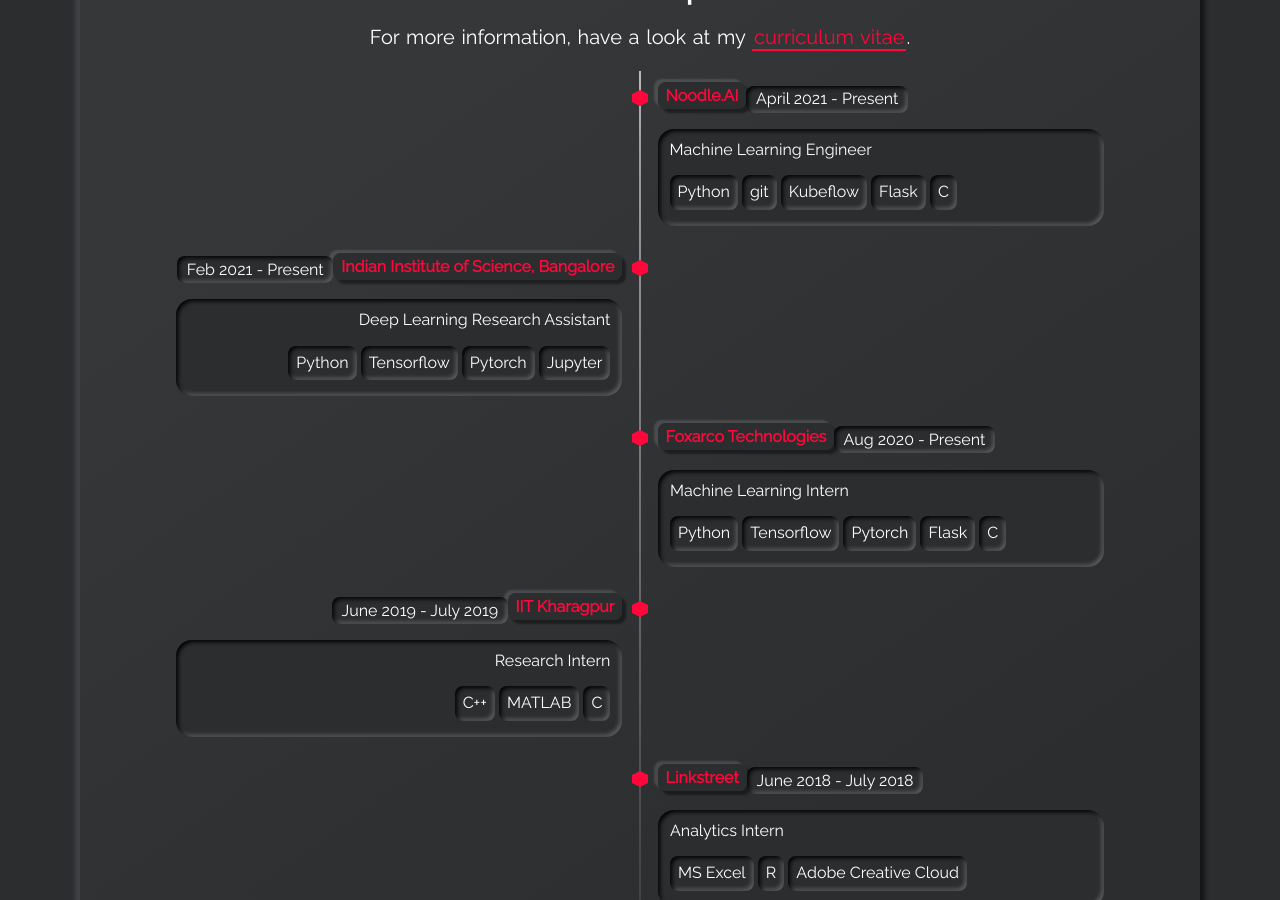
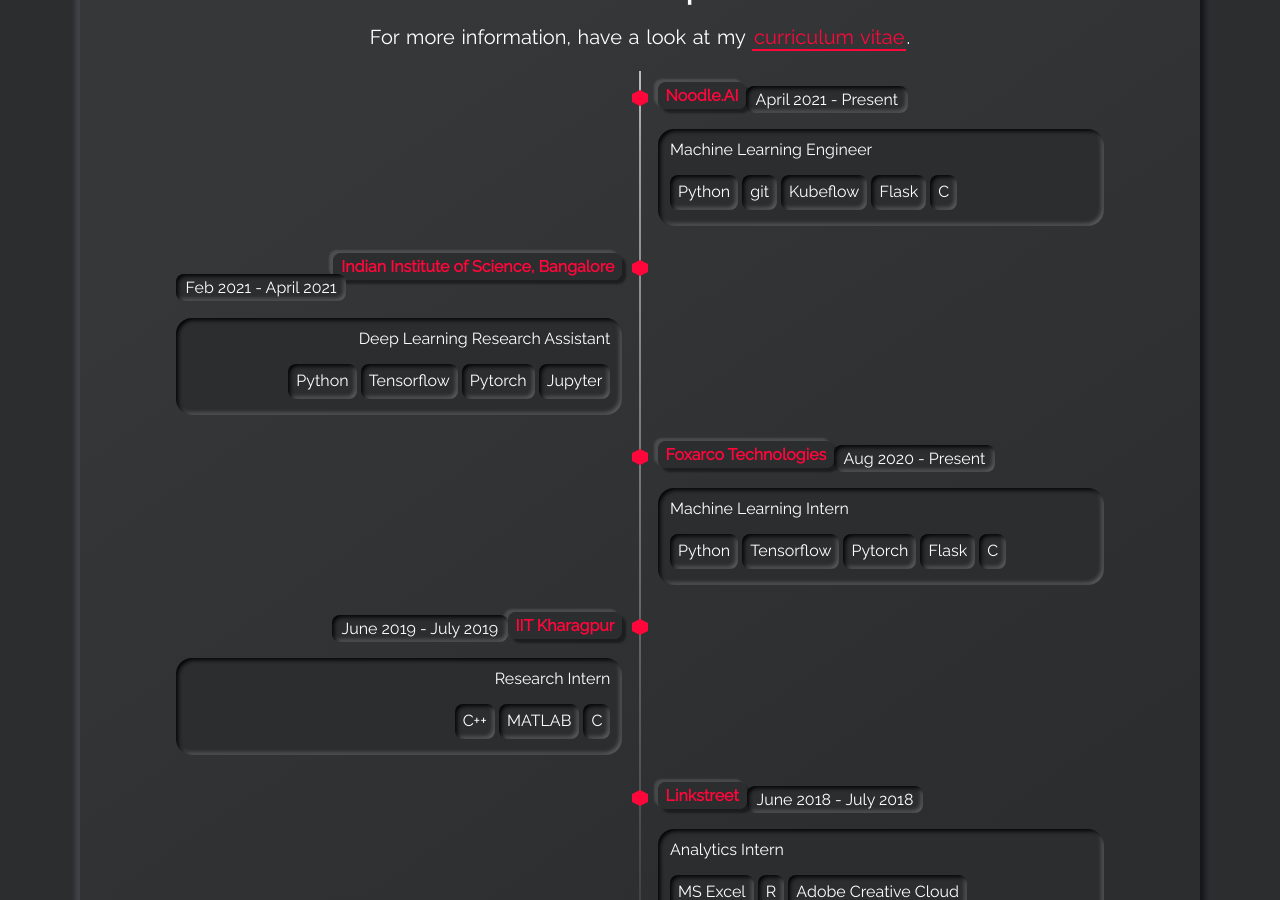
Before and after one commit to AbhishekKumarDS/AbhishekKumarDS.github.io, a Jekyll site: the page built from index.html, in a window 1280 px wide and 900 px high, scrolled down 1998 px. Built offline with Jekyll 4.4.1, drawn with Linux system fonts in a browser that asks for light colours.

Commit message:
Update timeline.yml

```diff
--- a/_data/timeline.yml
+++ b/_data/timeline.yml
@@ -31,7 +31,7 @@
 
 - title: Indian Institute of Science, Bangalore
   title-url: https://iisc.ac.in/
-  date: Feb 2021 - Present
+  date: Feb 2021 - April 2021
   subtitle: Deep Learning Research Assistant
   tags:
     - tag: Python
```
